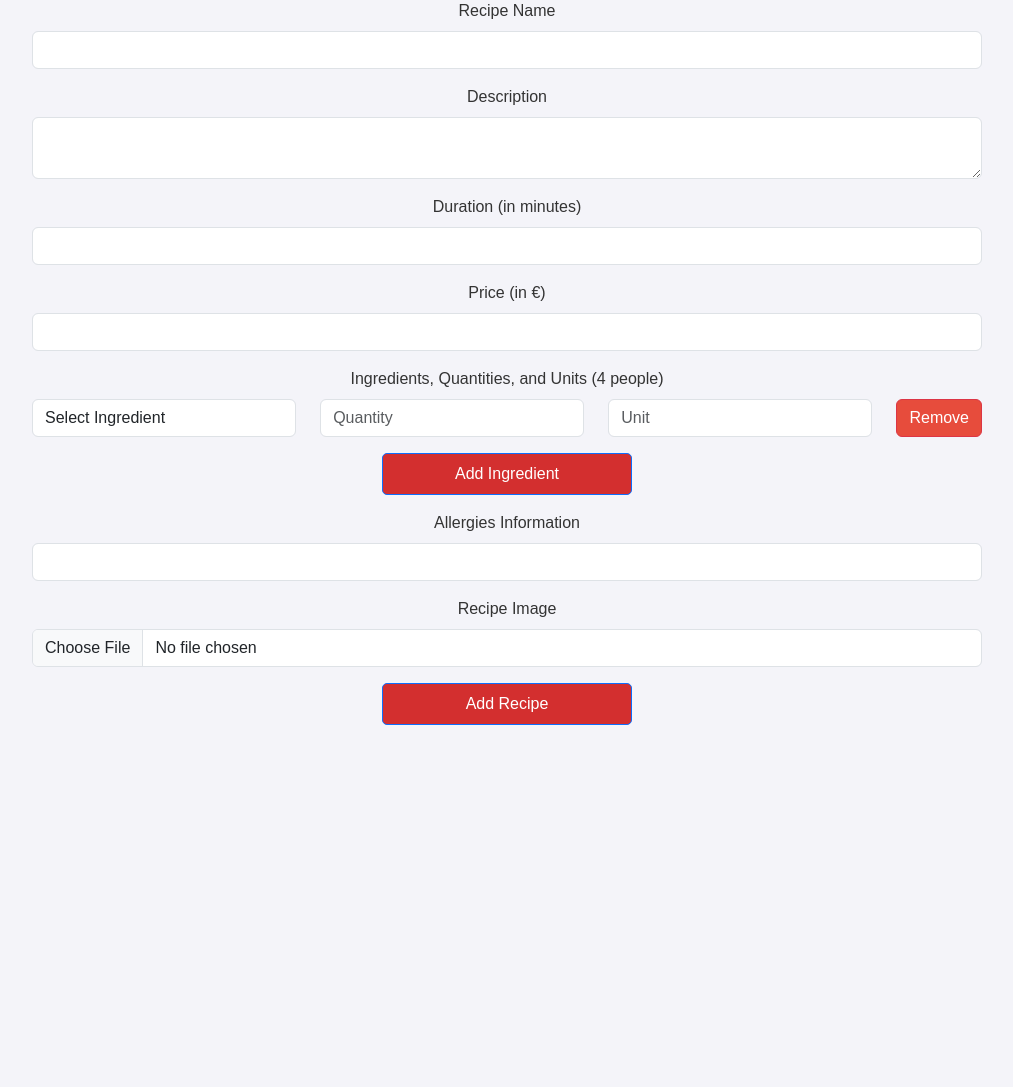
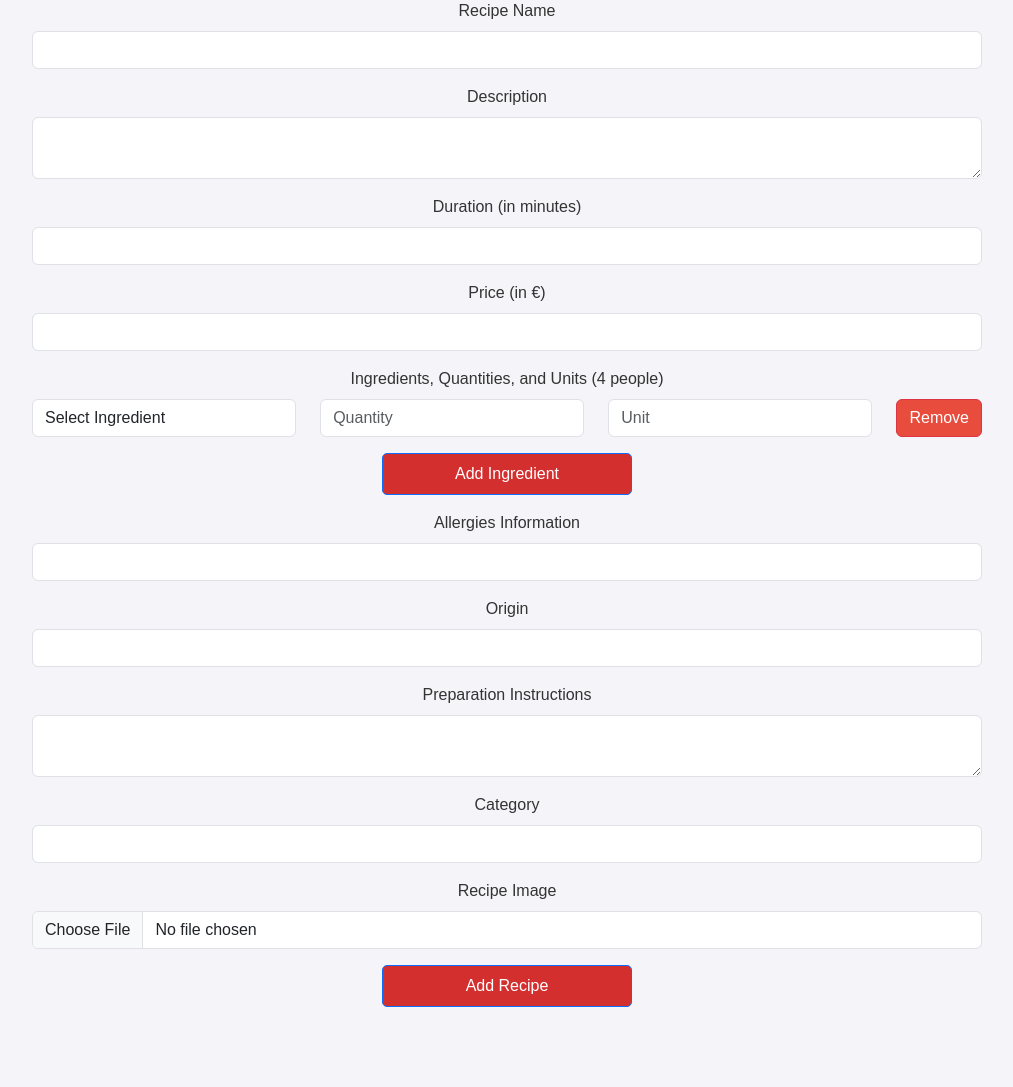
Before and after one commit to Marketplace-development/even-groups-a-d2024-group16, a Flask app: page /add_recipe in a window 1280 px wide. Shown: the part 287-1374 px from the top of the page, without its empty margins (133-1146 px from the left). Before the commit the page ends 1012 px from the top, so only its background shows below. Run offline with Flask 3, Linux system fonts and the light colour scheme; the visitor is signed in with stand-in values (Sample User, id 1); some libraries are stand-ins or nearby versions.

Commit message:
Aanpassing database en add_recipe

```diff
--- a/app/forms.py
+++ b/app/forms.py
@@ -27,6 +27,7 @@ class LoginForm(FlaskForm):
     email = StringField('Email', validators=[DataRequired(), Email()])
     submit = SubmitField('Login')
 
+
 class RecipeForm(FlaskForm):
     recipename = StringField('Recipe Name', validators=[DataRequired()])
     description = TextAreaField('Description', validators=[DataRequired()])
@@ -34,11 +35,20 @@ class RecipeForm(FlaskForm):
     price = StringField('Price (in €)', validators=[DataRequired()])
     allergiesrec = StringField('Allergies Information', validators=[DataRequired()])
 
+    # Nieuwe velden voor origin, category en preparation
+    origin = StringField('Origin', validators=[Optional()])  # Optioneel
+    category = StringField('Category', validators=[Optional()])  # Optioneel
+    preparation = TextAreaField('Preparation Instructions', validators=[Optional()])  # Optioneel
+
+    # Afbeelding van het recept, optioneel veld
     image = FileField('Recipe Image', validators=[
         FileAllowed(['jpg', 'png', 'jpeg'], 'Images only!'),
         Optional()  # De afbeelding is nu optioneel
     ])
+
     submit = SubmitField('Save Changes')
+
+
 
 class ReviewForm(FlaskForm):
     comment = TextAreaField('Comment', validators=[DataRequired()])
--- a/app/routes.py
+++ b/app/routes.py
@@ -205,19 +205,27 @@ def add_recipe():
                 if ingredient and quantity and unit
             ]
 
-            # Debugging output (optional)
-            print("Processed ingredients:", ingredient_list)
+            # Fetch the chef's name from the User model based on the email in the session
+            chef = User.query.filter_by(email=session['email']).first()
+            if chef:
+                chef_name = chef.name  # Get the chef's name from the database
+            else:
+                chef_name = None  # In case no chef is found (you can handle this case as needed)
 
             # Create a new recipe object
             new_recipe = Recipe(
                 recipename=form.recipename.data,
                 chef_email=session['email'],
+                chef_name=chef_name,  # Automatically filled chef's name from the database
                 description=form.description.data,
                 duration=form.duration.data,
                 price=form.price.data,
-                ingredients=json.dumps(ingredient_list),  # Convert list to JSON string
+                ingredients=ingredient_list,  # Storing ingredients as JSONB
                 allergiesrec=form.allergiesrec.data,
-                image=relative_path
+                image=relative_path,
+                origin=form.origin.data,  # Added origin field
+                category=form.category.data,  # Added category field
+                preparation=form.preparation.data  # Added preparation field
             )
 
             # Add to the database and save
--- a/app/templates/add_recipe.html
+++ b/app/templates/add_recipe.html
@@ -109,6 +109,24 @@
             {{ form.allergiesrec(class="form-control") }}
         </div>
 
+        <!-- Origin -->
+        <div class="mb-3">
+            {{ form.origin.label(class="form-label") }}
+            {{ form.origin(class="form-control") }}
+        </div>
+
+        <!-- Preparation -->
+        <div class="mb-3">
+            {{ form.preparation.label(class="form-label") }}
+            {{ form.preparation(class="form-control") }}
+        </div>
+
+        <!-- Category -->
+        <div class="mb-3">
+            {{ form.category.label(class="form-label") }}
+            {{ form.category(class="form-control") }}
+        </div>
+
         <!-- Image Upload -->
         <div class="mb-3">
             {{ form.image.label(class="form-label") }}
```
Also changed, not shown: app/models.py (+8 -3 lines).
